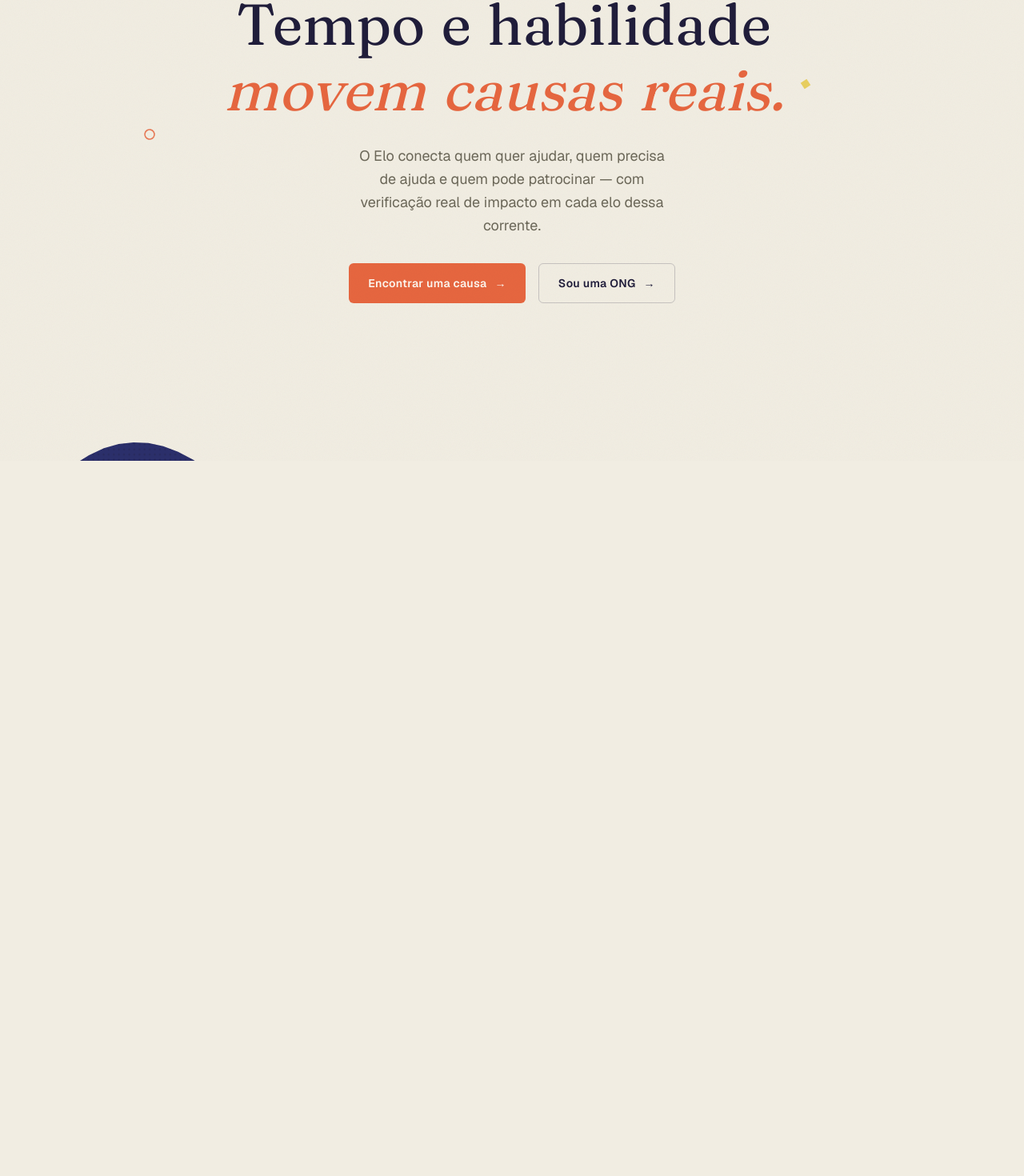
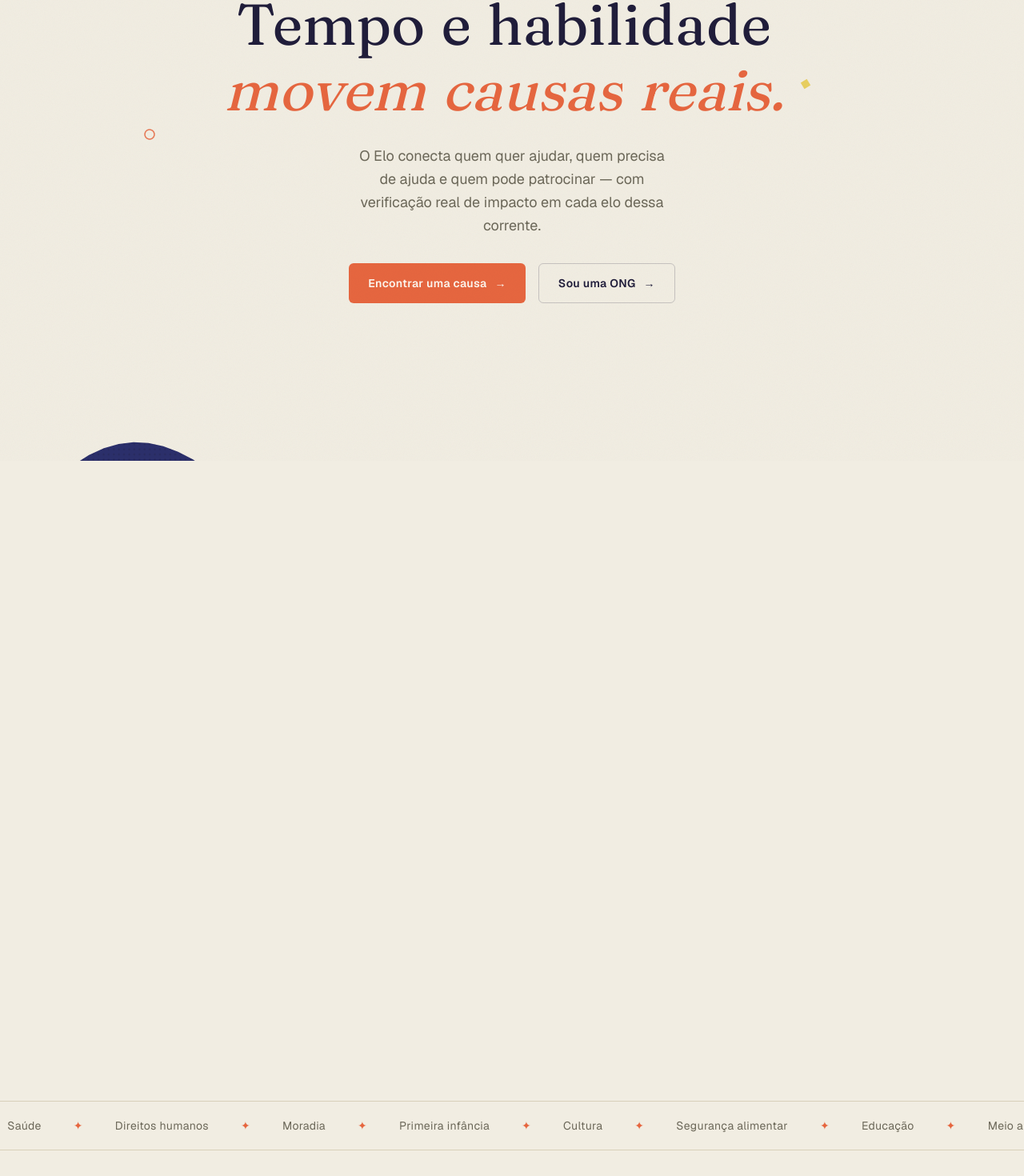
Before and after one commit to nunoguerra1/elo, a Next.js app in the folder apps/web/: page / in a window 1280 px wide. Shown: the part 224-1694 px from the top of the page at 80% size. Built offline with nearby package versions, Linux system fonts and the light colour scheme.

Commit message:
feat: add causes marquee with hover-to-pause

```diff
--- a/apps/web/src/app/globals.css
+++ b/apps/web/src/app/globals.css
@@ -35,6 +35,17 @@
   --font-sans: var(--font-sans);
   --font-mono: var(--font-mono);
   --font-voice: var(--font-voice);
+  --animate-marquee: marquee 26s linear infinite;
+}
+
+@keyframes marquee {
+  from {
+    transform: translateX(0);
+  }
+
+  to {
+    transform: translateX(-50%);
+  }
 }
 
 body {
--- a/apps/web/src/app/page.tsx
+++ b/apps/web/src/app/page.tsx
@@ -5,6 +5,7 @@ import { ImpactStats } from "@/components/sections/ImpactStats";
 import { HowItWorks } from "@/components/sections/HowItWorks";
 import { CallToAction } from "@/components/sections/CallToAction";
 import { Footer } from "@/components/Footer";
+import { CausesMarquee } from "@/components/sections/CausesMarquee";
 
 export default function Home() {
   return (
@@ -12,6 +13,7 @@ export default function Home() {
       <Navbar />
       <main className="flex flex-1 flex-col">
         <Hero />
+        <CausesMarquee />
         <ThreeSides />
         <ImpactStats />
         <HowItWorks />
--- a/apps/web/src/components/sections/CausesMarquee.tsx
+++ b/apps/web/src/components/sections/CausesMarquee.tsx
@@ -1,32 +1,20 @@
 const CAUSES = [
-    "Educação",
-    "Meio ambiente",
-    "Saúde",
-    "Direitos humanos",
-    "Moradia",
-    "Primeira infância",
-    "Cultura",
-    "Segurança alimentar",
+    "Educação", "Meio ambiente", "Saúde", "Direitos humanos",
+    "Moradia", "Primeira infância", "Cultura", "Segurança alimentar",
 ];
 
-// Marquee em CSS puro (sem JS por frame): duplicamos a lista e
-// deslizamos -50% em loop infinito. Roda liso mesmo em celular fraco,
-// porque não depende de rAF nem de recalcular nada a cada frame.
+// Marquee em CSS puro — sem custo de rAF. Pausa no hover via
+// group-hover (o usuário consegue "segurar" a faixa pra ler com calma).
 export function CausesMarquee() {
     const items = [...CAUSES, ...CAUSES];
 
     return (
-        <div className="overflow-hidden border-y border-border py-5">
-            <div className="flex w-max animate-marquee gap-10">
+        <div className="group overflow-hidden border-y border-border py-5">
+            <div className="flex w-max animate-marquee gap-10 group-hover:[animation-play-state:paused]">
                 {items.map((cause, i) => (
-                    <span
-                        key={i}
-                        className="flex items-center gap-10 text-sm tracking-wide text-muted"
-                    >
+                    <span key={i} className="flex items-center gap-10 text-sm tracking-wide text-muted">
                         {cause}
-                        <span aria-hidden className="text-accent">
-                            ✦
-                        </span>
+                        <span aria-hidden className="text-accent">✦</span>
                     </span>
                 ))}
             </div>
```
